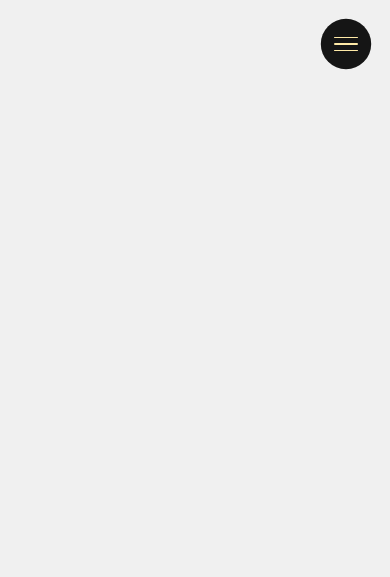
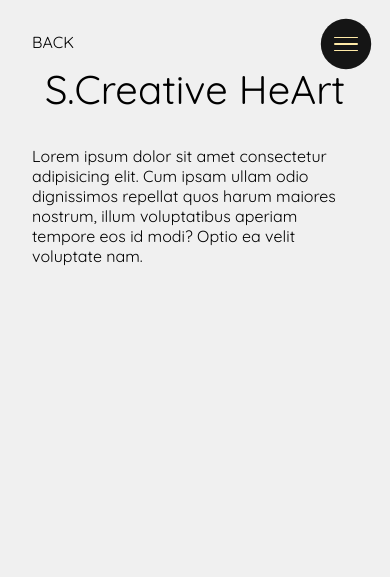
Before and after one commit to ma-altaf/portfolio, a website built with webpack: page public/works/screativeheart.html in a window 390 px wide. Built offline with nearby package versions, Linux system fonts and the light colour scheme; what @barba/core, smooth-scrollbar would draw is missing.

Commit message:
Started first project view page + minor changes
- Changed the back button to use history.back() instead of barba.go()
- started the SCSS and page initialization for the page projects views

```diff
--- a/public/works/screativeheart.html
+++ b/public/works/screativeheart.html
@@ -26,7 +26,20 @@
             data-barba="container"
             data-barba-namespace="works/screativeheart"
             id="schPage"
-        ></main>
+            class="workViewPage"
+        >
+            <div id="backBtn"><p>Back</p></div>
+
+            <section id="topSect">
+                <h1>S.Creative HeArt</h1>
+                <div id="summary">
+                    Lorem ipsum dolor sit amet consectetur adipisicing elit. Cum
+                    ipsam ullam odio dignissimos repellat quos harum maiores
+                    nostrum, illum voluptatibus aperiam tempore eos id modi?
+                    Optio ea velit voluptate nam.
+                </div>
+            </section>
+        </main>
     </body>
     <script src="../bundle.js"></script>
 </html>
--- a/src/bundler.js
+++ b/src/bundler.js
@@ -5,6 +5,7 @@ import "./styles/index.scss";
 import "./styles/about.scss";
 import "./styles/contact.scss";
 import "./styles/work.scss";
+import "./styles/workView.scss";
 
 // import scripts
 import "./scripts/index";
--- a/src/scripts/aboutPage.js
+++ b/src/scripts/aboutPage.js
@@ -57,6 +57,6 @@ export function aboutPageInit() {
         );
 
     backBtn.addEventListener("click", () => {
-        barba.go("/index.html");
+        history.back();
     });
 }
--- a/src/scripts/contactPage.js
+++ b/src/scripts/contactPage.js
@@ -25,7 +25,7 @@ export function contactPageInit() {
     });
 
     backBtn.addEventListener("click", () => {
-        barba.go("/index.html");
+        history.back();
     });
 
     contactLinks.forEach((el, i) => {
--- a/src/scripts/index.js
+++ b/src/scripts/index.js
@@ -6,6 +6,7 @@ import { initNavBar } from "./navBar";
 import { initScrollbar } from "./scroll";
 import { workPageInit } from "./workPage";
 import barba from "@barba/core";
+import { workViewPageInit } from "./workViewPage";
 
 console.log(
     "%cI designed and coded the website, so I probably still remember how it worked 😅.",
@@ -59,6 +60,8 @@ barba.hooks.once((data) => {
 });
 
 function pageInit(namespace) {
+    namespace = namespace.startsWith("works/") ? "works/:wid" : namespace;
+
     switch (namespace) {
         case "home":
             homePageInit();
@@ -72,6 +75,9 @@ function pageInit(namespace) {
         case "about":
             aboutPageInit();
             break;
+        case "works/:wid":
+            workViewPageInit();
+            break;
 
         default:
             break;
--- a/src/scripts/workPage.js
+++ b/src/scripts/workPage.js
@@ -1,7 +1,7 @@
 import anime from "animejs";
 import { animationTrigger } from "./scroll";
 import barba from "@barba/core";
-import { breakIntoWord } from ".";
+import { breakIntoWord } from "./index";
 
 const NUM_COLUMN = 2;
 export function workPageInit() {
@@ -133,6 +133,6 @@ export function workPageInit() {
         );
 
     backBtn.addEventListener("click", () => {
-        barba.go("/index.html");
+        history.back();
     });
 }
--- /dev/null
+++ b/src/scripts/workViewPage.js
@@ -0,0 +1,21 @@
+import anime from "animejs";
+import { animationTrigger } from "./scroll";
+import barba from "@barba/core";
+import { breakIntoWord } from "./index";
+
+function workViewPageInit() {
+    const t1 = anime.timeline();
+
+    t1.add({
+        targets: backBtn.querySelector("p"),
+        translateY: ["120%", 0],
+        easing: "easeOutQuad",
+        duration: 500,
+    });
+
+    backBtn.addEventListener("click", () => {
+        history.back();
+    });
+}
+
+export { workViewPageInit };
--- /dev/null
+++ b/src/styles/workView.scss
@@ -0,0 +1,74 @@
+.workViewPage {
+    overflow: hidden;
+
+    #backBtn {
+        overflow: hidden;
+        cursor: pointer;
+        position: absolute;
+        top: 0;
+        left: 0;
+        margin: 4rem;
+        text-transform: uppercase;
+
+        &::after {
+            content: "";
+            position: absolute;
+            bottom: 0;
+            left: 0;
+            height: 1px;
+            z-index: -1;
+            width: 100%;
+            background-color: var(--secondaryColor);
+            transform: scaleX(0);
+            transition: transform 0.3s ease-in-out;
+            transform-origin: right;
+        }
+        &:hover::after,
+        :focus::after {
+            transform-origin: left;
+            transform: scaleX(1);
+        }
+    }
+
+    #topSect {
+        padding: 2rem;
+        padding-top: 4rem;
+        width: 100%;
+        display: flex;
+        flex-direction: column;
+        justify-content: center;
+        align-items: center;
+
+        h1 {
+            overflow: hidden;
+            font-size: 4rem;
+            margin-bottom: 4rem;
+            font-weight: 500;
+        }
+        div {
+            display: flex;
+            overflow: hidden;
+            font-weight: 400;
+            max-width: 60%;
+            flex-wrap: wrap;
+        }
+    }
+}
+
+@media only screen and (max-width: 820px) {
+    .workViewPage {
+        #backBtn {
+            margin: 2rem !important;
+        }
+        #topSect {
+            h1 {
+                font-size: 2.5rem;
+                margin-bottom: 2rem;
+            }
+
+            div {
+                max-width: 100%;
+            }
+        }
+    }
+}
```
Also changed, not shown: public/works/shihenna.html (+4 -1 lines), public/works/wall4comment.html (+4 -1 lines).
